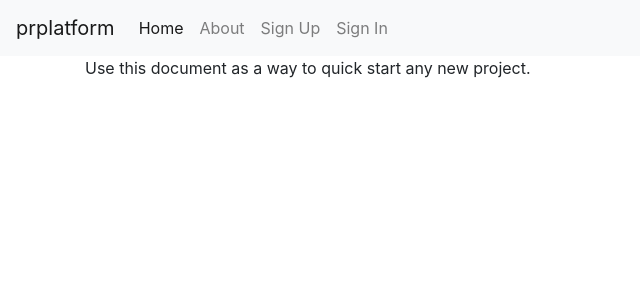
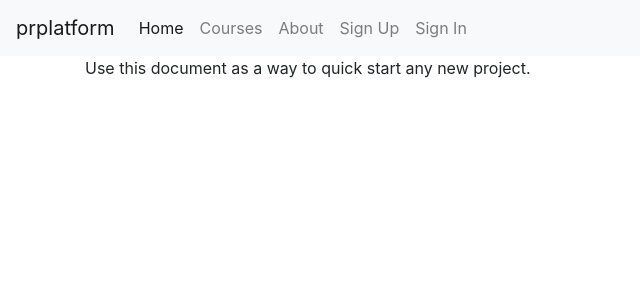
Before and after one commit to piehei/prplatform, a Django app: page / in a window 1280 px wide. Shown: the top 300 px of the page, without its empty margins (0-640 px from the left). Run offline with Django 3.2, Linux system fonts and the light colour scheme; some libraries are stand-ins or nearby versions.

Commit message:
added courses:list to menu

```diff
--- a/prplatform/templates/base.html
+++ b/prplatform/templates/base.html
@@ -43,6 +43,9 @@
           <ul class="navbar-nav mr-auto">
             <li class="nav-item active">
               <a class="nav-link" href="{% url 'home' %}">Home <span class="sr-only">(current)</span></a>
+            </li>
+            <li class="nav-item">
+              <a class="nav-link" href="{% url 'courses:list' %}">Courses</a>
             </li>
             <li class="nav-item">
               <a class="nav-link" href="{% url 'about' %}">About</a>
--- a/prplatform/templates/courses/course_list.html
+++ b/prplatform/templates/courses/course_list.html
@@ -6,6 +6,7 @@
 <div class="container">
   <h2>Courses</h2>
 
+  {% if course_list %}
     <div class="list-group">
       {% for course in course_list %}
         {{ course.name }}
@@ -15,5 +16,8 @@
        -->
       {% endfor %}
     </div>
+  {% else %}
+    No courses found :(
+  {% endif %}
 </div>
 {% endblock content %}
```
Lines whose indentation alone changed are shown as unchanged.
